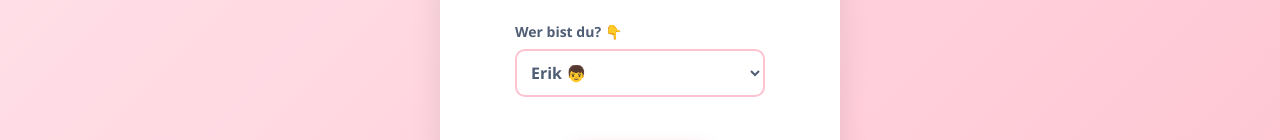
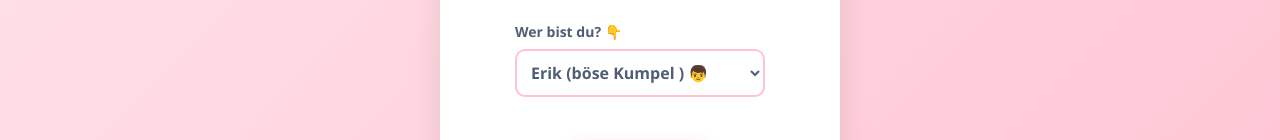
Before and after one commit to ruhi1998/Einladung, a plain HTML site: page index.html in a window 1280 px wide. Shown: the part 369-509 px from the top of the page. Drawn offline with Linux system fonts and the light colour scheme.

Commit message:
Add files via upload

```diff
--- a/index.html
+++ b/index.html
@@ -248,11 +248,12 @@
     <div style="margin-bottom: 20px; text-align: left; width: 100%; max-width: 250px; margin-left: auto; margin-right: auto;">
         <label for="friendSelect" style="display: block; margin-bottom: 8px; font-weight: bold; color: #4f5d75; font-size: 14px;">Wer bist du? 👇</label>
         <select id="friendSelect" style="width: 100%; padding: 10px; border: 2px solid #ffc2d1; border-radius: 10px; outline: none; color: #4f5d75; font-weight: bold; background: white; cursor: pointer;">
-            <option value="Erik">Erik 👦</option>
+            <option value="Erik">Erik (böse Kumpel ) 👦</option>
             <option value="Robin">Robin 👦</option>
             <option value="Justin">Justin 👦</option>
-            <option value="Sofia">Sofia 👧</option>
+            <option value="Sofia">Sofia(AFD 🤣) 👧</option>
             <option value="Giorgia">Giorgia 👧</option>
+             <option value="Giorgia">ich bin dein neue Kumpel</option>
         </select>
     </div>
         <div class="btn-group">
```
